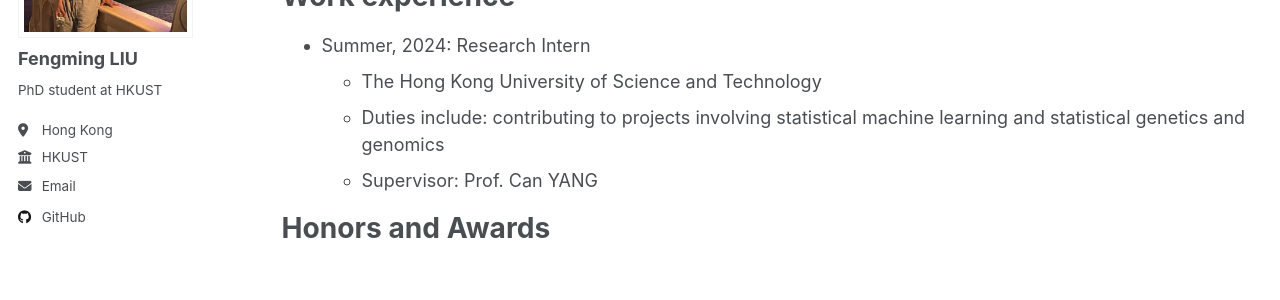
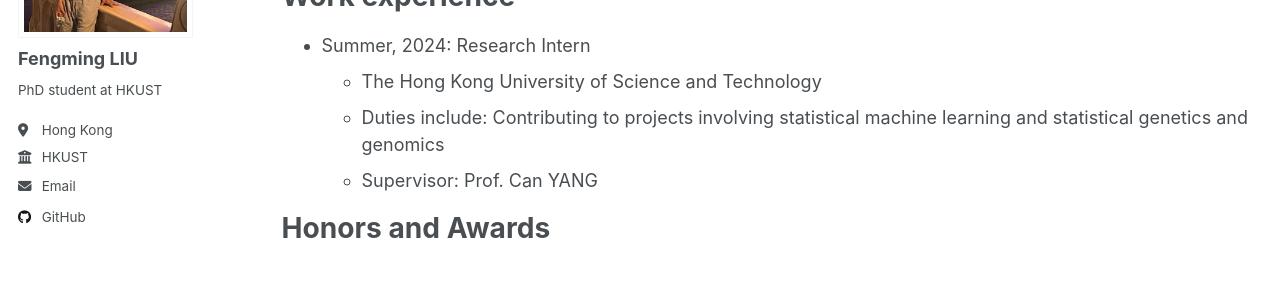
Before and after one commit to FerminLiu/FerminLiu.github.io, a Jekyll site: the page built from _pages/cv.md, in a window 1280 px wide and 944 px high. Shown: the part 294-594 px from the top of the window. Built offline with Jekyll 4.4.1, drawn with Linux system fonts in a browser that asks for light colours.

Commit message:
Update cv.md

```diff
--- a/_pages/cv.md
+++ b/_pages/cv.md
@@ -18,7 +18,7 @@ Work experience
 ======
 * Summer, 2024: Research Intern
   * The Hong Kong University of Science and Technology
-  * Duties include: contributing to projects involving statistical machine learning and statistical genetics and genomics
+  * Duties include: Contributing to projects involving statistical machine learning and statistical genetics and genomics
   * Supervisor: Prof. Can YANG
 
 
```
